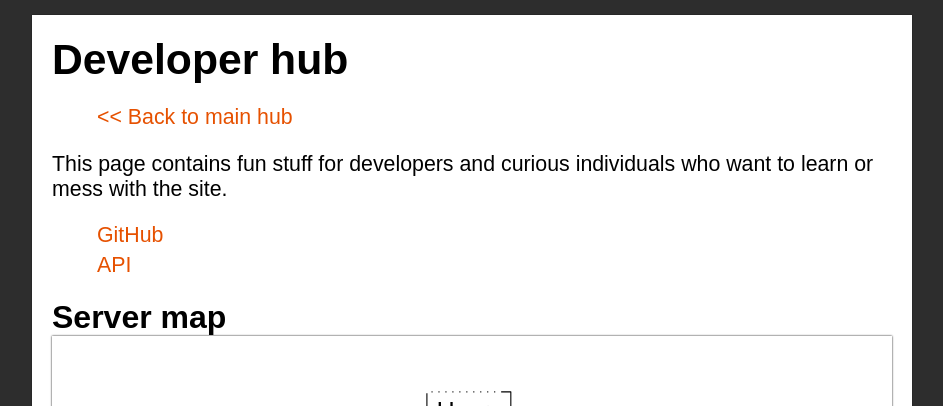
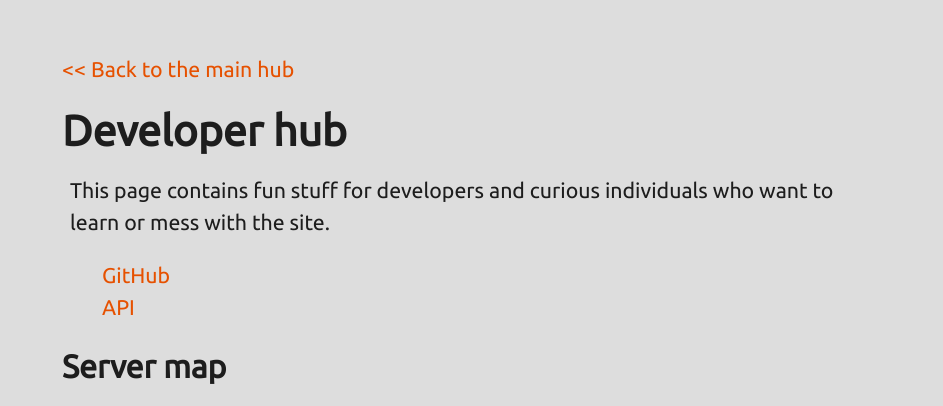
Before and after one commit to AniDevTwitter/animeopenings, a PHP site: page /hub/dev in a window 1280 px wide. Shown: the top 406 px of the page, without its empty margins (168-1111 px from the left). Run offline with PHP 8.4, Linux system fonts and the light colour scheme.

Commit message:
Update index.php
Reformatted everything to work with page.css styling.

```diff
--- a/hub/dev/index.php
+++ b/hub/dev/index.php
@@ -1,44 +1,29 @@
 <!DOCTYPE html>
 <html>
   <head>
-	<link rel="stylesheet" type="text/css" href="../CSS/main.css">
-	<title>Openings.moe hub</title>
+    <title>Developer hub</title>
+    <meta charset="UTF-8">
+    <link rel="stylesheet" type="text/css" href="../../CSS/page.css">
     <meta name=viewport content="width=device-width, initial-scale=1">
   </head>
   <body>
+    <a href="../"><< Back to the main hub</a>
 
-	<div class="container">
-
-		<h1>
-			Developer hub
-		</h1>
-
-		<ul class="linklist">
-			<li class="link">
-				<a href="../"><< Back to main hub</a>
-			</li>
-		</ul>
+    <h1>Developer hub</h1>
 
     <p>This page contains fun stuff for developers and curious individuals who want to learn or mess with the site.</p>
 
-		<ul class="linklist">
-			<li class="link">
-				<a href="https://github.com/AniDevTwitter/animeopenings">GitHub</a>
-			</li>
-			<li class="link">
-				<a href="api.php">API</a>
-			</li>
+    <ul>
+      <li> <a href="https://github.com/AniDevTwitter/animeopenings">GitHub</a> </li>
+      <li> <a href="api.php">API</a> </li>
     </ul>
 
     <h2>Server map</h2>
 
-		<img src="files/map.svg" style="width: 100%;box-shadow: 0px 0px 2px #111;"></img>
+    <img src="map.svg" style="width: 100%; box-shadow: 0px 0px 2px #111;"></img>
 
     <?php
     include_once('../../backend/includes/botnet.html');
     ?>
-
-	</div>
-
   </body>
 </html>
```
Lines whose indentation alone changed are shown as unchanged.
